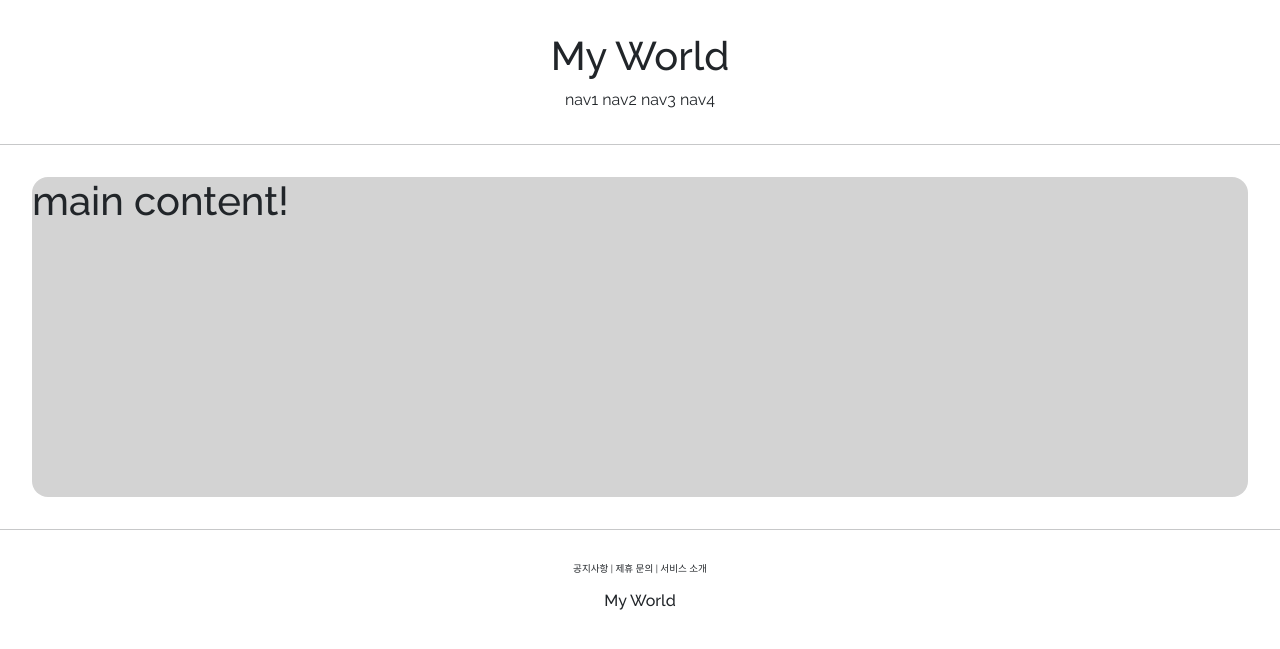
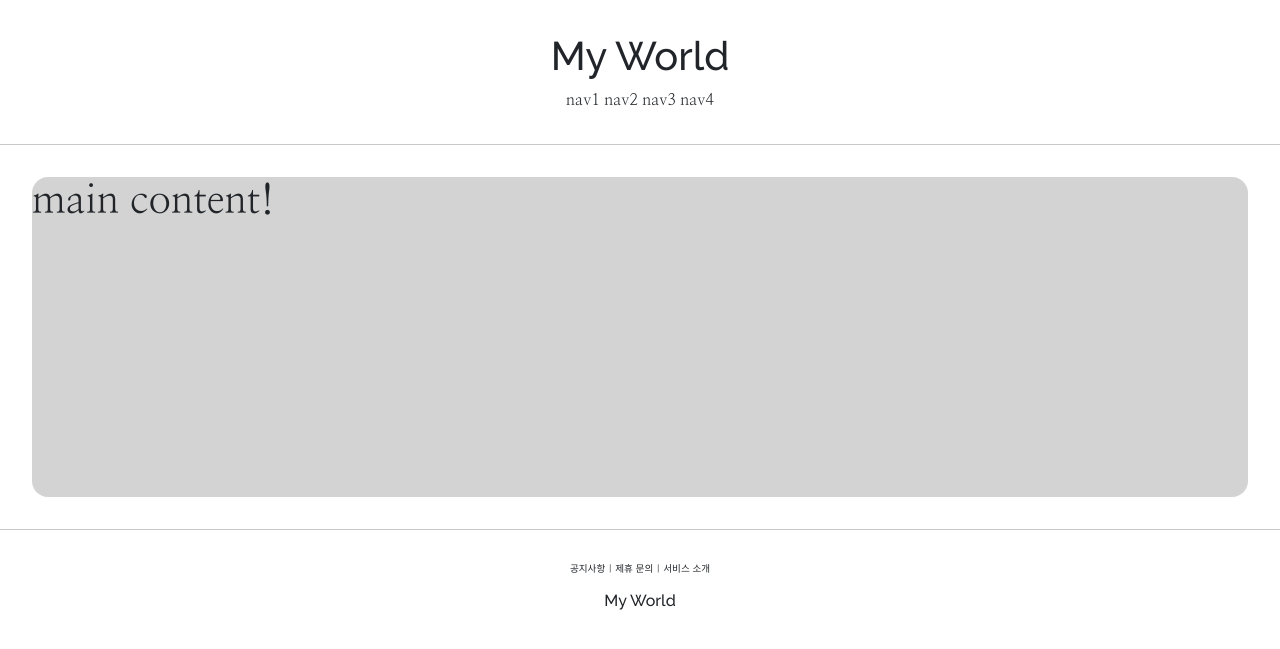
Before and after one commit to nangeee/django-spot-diary, a Django app: page /account/helloWorld/ in a window 1280 px wide. Shown: the top 649 px of the page. Run offline with Django 4.2, Linux system fonts and the light colour scheme.

Commit message:
Create root static directory

```diff
--- a/accountapp/templates/accountapp/helloWorld.html
+++ b/accountapp/templates/accountapp/helloWorld.html
@@ -2,7 +2,7 @@
 
 {% block content %}
 
-    <div style="height:20rem; background-color:lightgray; border-radius:1rem; margin:2rem;">
+    <div class="nanum_myeongjo accountapp_content">
         <h1> main content! </h1>
     </div>
 
--- a/project1/settings.py
+++ b/project1/settings.py
@@ -130,6 +130,12 @@ USE_TZ = True
 
 STATIC_URL = "static/"
 
+STATIC_ROOT = os.path.join(BASE_DIR, "staticfiles")
+
+STATICFILES_DIRS = [
+    BASE_DIR / "static",
+]
+
 # Default primary key field type
 # https://docs.djangoproject.com/en/4.1/ref/settings/#default-auto-field
 
--- /dev/null
+++ b/static/base.css
@@ -0,0 +1,32 @@
+.page_title {
+    font-family: 'Raleway', sans-serif;
+}
+
+.header_container {
+    text-align:center;
+    margin:2rem 0;
+}
+
+.footer_container {
+    text-align:center;
+    margin-top:2rem;
+}
+
+.footer_menu {
+    font-size:.6rem
+}
+
+.footer_title {
+    margin-top:15px
+}
+
+.accountapp_content {
+    height:20rem;
+    background-color:lightgray;
+    border-radius:1rem;
+    margin:2rem;
+}
+
+.nanum_myeongjo {
+    font-family: 'Nanum Myeongjo', serif;
+}
--- a/templates/base.html
+++ b/templates/base.html
@@ -3,7 +3,7 @@
 
 {% include 'head.html' %}
 
-<body style="font-family: 'Raleway', sans-serif;">
+<body>
 
     {% include 'header.html' %}
 
--- a/templates/footer.html
+++ b/templates/footer.html
@@ -1,11 +1,11 @@
-<div style="text-align:center; margin-top:2rem">
-    <div style="font-size:.6rem">
+<div class="footer_container">
+    <div class="footer_menu nanum_myeongjo">
         <span>공지사항 |</span>
         <span>제휴 문의 |</span>
         <span>서비스 소개</span>
     </div>
 
     <div>
-        <h6 style="margin-top:15px">My World</h6>
+        <h6 class="page_title footer_title">My World</h6>
     </div>
 </div>
--- a/templates/head.html
+++ b/templates/head.html
@@ -1,3 +1,6 @@
+<!-- static 모듈 import -->
+{% load static %}
+
 <head>
     <meta charset="UTF-8">
     <title>Project1</title>
@@ -11,4 +14,12 @@
     <link rel="preconnect" href="https://fonts.googleapis.com">
     <link rel="preconnect" href="https://fonts.gstatic.com" crossorigin>
     <link href="https://fonts.googleapis.com/css2?family=Raleway:wght@400;500;600;700;800;900&display=swap" rel="stylesheet">
+
+    <link rel="preconnect" href="https://fonts.googleapis.com">
+    <link rel="preconnect" href="https://fonts.gstatic.com" crossorigin>
+    <link href="https://fonts.googleapis.com/css2?family=Nanum+Myeongjo:wght@400;700;800&family=Raleway:wght@400;500;600;700;800;900&display=swap" rel="stylesheet">
+
+    <!-- Default CSS Link -->
+    <link rel="stylesheet" type="text/css" href="{% static 'base.css' %}">
+    <!-- base.css라는 정적 파일의 주소를 장고가 동적으로 가져옴 -->
 </head>
--- a/templates/header.html
+++ b/templates/header.html
@@ -1,9 +1,9 @@
-<div style="text-align:center; margin:2rem 0">
+<div class="header_container">
     <div>
-        <h1>My World</h1>
+        <h1 class="page_title">My World</h1>
     </div>
 
-    <div>
+    <div class="nanum_myeongjo">
         <span>nav1</span>
         <span>nav2</span>
         <span>nav3</span>
```
